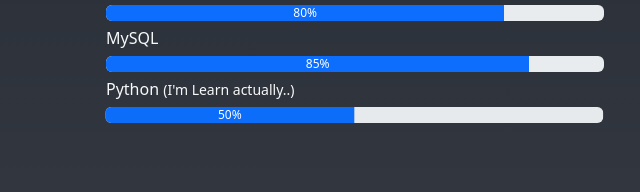
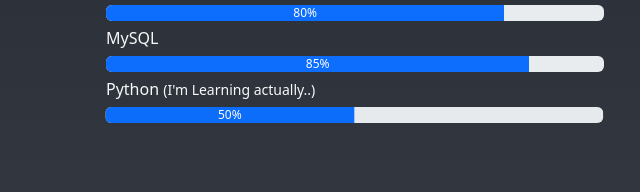
Before and after one commit to MatheshDev/Mathesh, a plain HTML site: page index.html in a window 1280 px wide. Shown: the part 1925-2117 px from the top of the page, 0-640 px from the left. Drawn offline with Linux system fonts and the light colour scheme.

Commit message:
Update index.html

```diff
--- a/index.html
+++ b/index.html
@@ -102,7 +102,7 @@
               </div>
 
               <div class="progress-container">
-                <h6 class="text-light pt-2 fw-light">Python <small>(I'm Learn actually..)</small></h6>
+                <h6 class="text-light pt-2 fw-light">Python <small>(I'm Learning actually..)</small></h6>
                 <div class="progress" data-aos="fade-right" data-aos-duration="2900">
                   <div class="progress-bar" role="progressbar" style="width: 50%;" aria-valuenow="50" aria-valuemin="0" aria-valuemax="100">50%</div>
                 </div>
```
